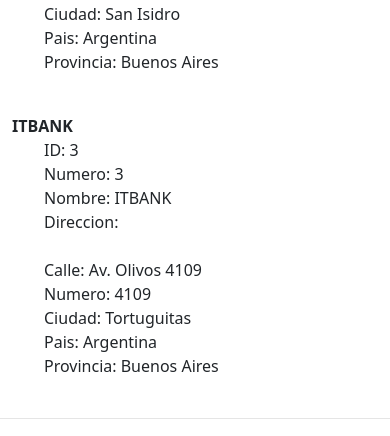
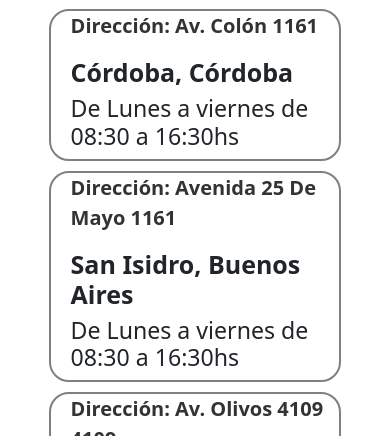
Before and after one commit to pybalt/ITBANK_FULLSTACK, a Django app: page /sucursales/ in a window 390 px wide. Shown: the part 805-1241 px from the top of the page. Run offline with Django 4.2, Linux system fonts and the light colour scheme; a user stored in the database is signed in; data comes from the database, SQL or seed files in the repository; both versions use the stored data as it was after the commit; some web fonts are replaced.

Commit message:
sucursales

```diff
--- a/homebanking/webitbank/static/webitbank/css/style.css
+++ b/homebanking/webitbank/static/webitbank/css/style.css
@@ -641,6 +641,49 @@
     height: 40px;
 }
 
+/* sucursales */
+.conteinerDatoSucursal{
+    display: flex;
+    flex-direction: column;
+}
+.datoSucursal{
+    border: 2px gray solid;
+    border-radius: 20px;
+    /* box-shadow: 0 5px 5px 0px #242424; */
+    margin-top: 10px;
+    padding-left: 20px;
+    transition: 0.1s;
+    cursor: pointer;
+}
+.datoSucursal:hover{
+    box-shadow: 0 5px 5px 0px #242424;
+}
+.dark .datoSucursal:hover{
+    box-shadow: 0 2px 5px 0px #c2c2c2;
+}
+.dark .datoSucursal{
+    color: white;
+}
+.datoSucursal p{
+    font-size: 20px;
+    font-weight: 600;
+    color: #333;
+}
+.dark .datoSucursal p{
+    color: rgb(156, 156, 156);
+}
+.datoSucursal h2{
+    font-size: 25px;
+    font-weight: 700;
+
+}
+.conteinerUbi{
+    display: flex;
+    flex-direction: row;
+    justify-content: space-around;
+    margin-top: 50px;
+    margin-bottom: 50px;
+}
 /* vista en mobile */
 
 @media(max-width:768px){
@@ -725,7 +768,21 @@
 .btnTurno{
     width: 200px;
 }
-/* modo ascuro */
+
+/* sucursales */
+.conteinerUbi{
+    display: flex;
+    flex-direction: column;
+}
+.conteinerDatoSucursal{
+    width: 80%;
+    margin: 0 auto;
+}
+.mapa{
+    width: 80%;
+    height: 350px;
+    margin: 0 auto;
+}
 
 }
 @media(max-width:1020px){
--- a/homebanking/webitbank/templates/webitbank/pages/sucursales.html
+++ b/homebanking/webitbank/templates/webitbank/pages/sucursales.html
@@ -4,26 +4,34 @@
 {% block title%} Sucursales {% endblock %}
 
 {% block content %}
-
-    <h1>Sucursales</h1>
-
-{% for sucursal in sucursal_list %}
-    <strong>{{ sucursal.branch_name }}</strong>
-    <ul>
-    <li>ID: {{ sucursal.branch_id }}</li><br/>
-    <li>Numero: {{ sucursal.branch_number }}</li><br/>
-    <li>Nombre: {{ sucursal.branch_name }}</li><br/>
-    <li>Direccion: </li><br/><br/>
-
-    <li>Calle: {{ sucursal.branch_address.calle }}</li><br/>
-    <li>Numero: {{ sucursal.branch_address.numero }}</li><br/>
-    <li>Ciudad: {{ sucursal.branch_address.ciudad }}</li><br/>
-    <li>Pais: {{ sucursal.branch_address.pais }}</li><br/>
-    <li>Provincia: {{ sucursal.branch_address.provincia }}</li><br/>
+<div class="conteiner">
+  <div class="conteinerTitulos">
+    <h3>Sucursales</h3>
+      <button class="btnConsultas btn-secondary dropdown-toggle" type="button" id="dropdownMenuButton1" data-bs-toggle="dropdown" aria-expanded="false">
+          Consultas y Operaciones
+      </button>
+    <ul class="dropdown-menu" aria-labelledby="dropdownMenuButton1">
+        <li><a class="dropdown-item" data-bs-toggle="modal" data-bs-target="#exampleModal">Mi sucursal</a></li>
 
     </ul>
-  <br/>
+  </div>
+<div class="conteinerUbi ">
+    <iframe src="https://www.google.com/maps/embed?pb=!1m14!1m12!1m3!1d9205725.39187377!2d-65.14870578345918!3d-37.18994284522322!2m3!1f0!2f0!3f0!3m2!1i1024!2i768!4f13.1!5e0!3m2!1ses!2sar!4v1661736573870!5m2!1ses!2sar"  height="550" style="border:0; margin-top: 25px;" allowfullscreen="" loading="lazy" referrerpolicy="no-referrer-when-downgrade" class="col-4 mapa"></iframe>
+    <div class="conteinerDatoSucursal col-7">
+    {% for sucursal in sucursal_list %}
+
+        <div class="datoSucursal">
+          <p> Dirección: {{ sucursal.branch_address.calle }} {{ sucursal.branch_address.numero }}</p>
+          <h2>{{ sucursal.branch_address.ciudad }}, {{ sucursal.branch_address.provincia }}</h2>
+          <h3>De Lunes a viernes de 08:30 a 16:30hs</h3>
+        </div>
+
+
+
 {% endfor %}
 
+</div>
+</div>
 
+</div>
 {% endblock %}
```
Also changed, not shown: homebanking/itbank.db.
